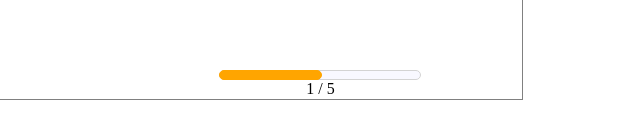
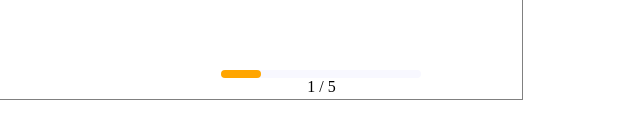
Before and after one commit to PersonofNote/slider-progress-bar-demo, a plain HTML site: page index.html in a window 1280 px wide. Shown: the part 382-514 px from the top of the page, 623-1263 px from the left. Drawn offline with nearby package versions, Linux system fonts and the light colour scheme.

Commit message:
Add functionality to progress bar and text

```diff
--- a/index.js
+++ b/index.js
@@ -21,5 +21,5 @@ $('.progress-container').append('<span class="progress-text"> </span>')
 $('.slider-container').on('beforeChange', function(event, slick, currentSlide, nextSlide){
     var i = (currentSlide ? currentSlide : 0) + 1;
     $('.progress-text').text(`${currentSlide} / ${slick.slideCount}`);
-
+    $('.progress').width(`${(currentSlide/slick.slideCount) * 100}%`);
 });
--- a/styles.css
+++ b/styles.css
@@ -28,16 +28,13 @@
     height: 8px;
     border-radius: 6px;
     background-color: ghostwhite;
-    border: 1px solid lightgray;
 }
 
 .progress {
     position: absolute;
     height: 100%;
     top: 0;
-    width: 50%;
     background-color: orange;
-    border: 1px solid orange;
     border-radius: 8px;
 }
 
```
